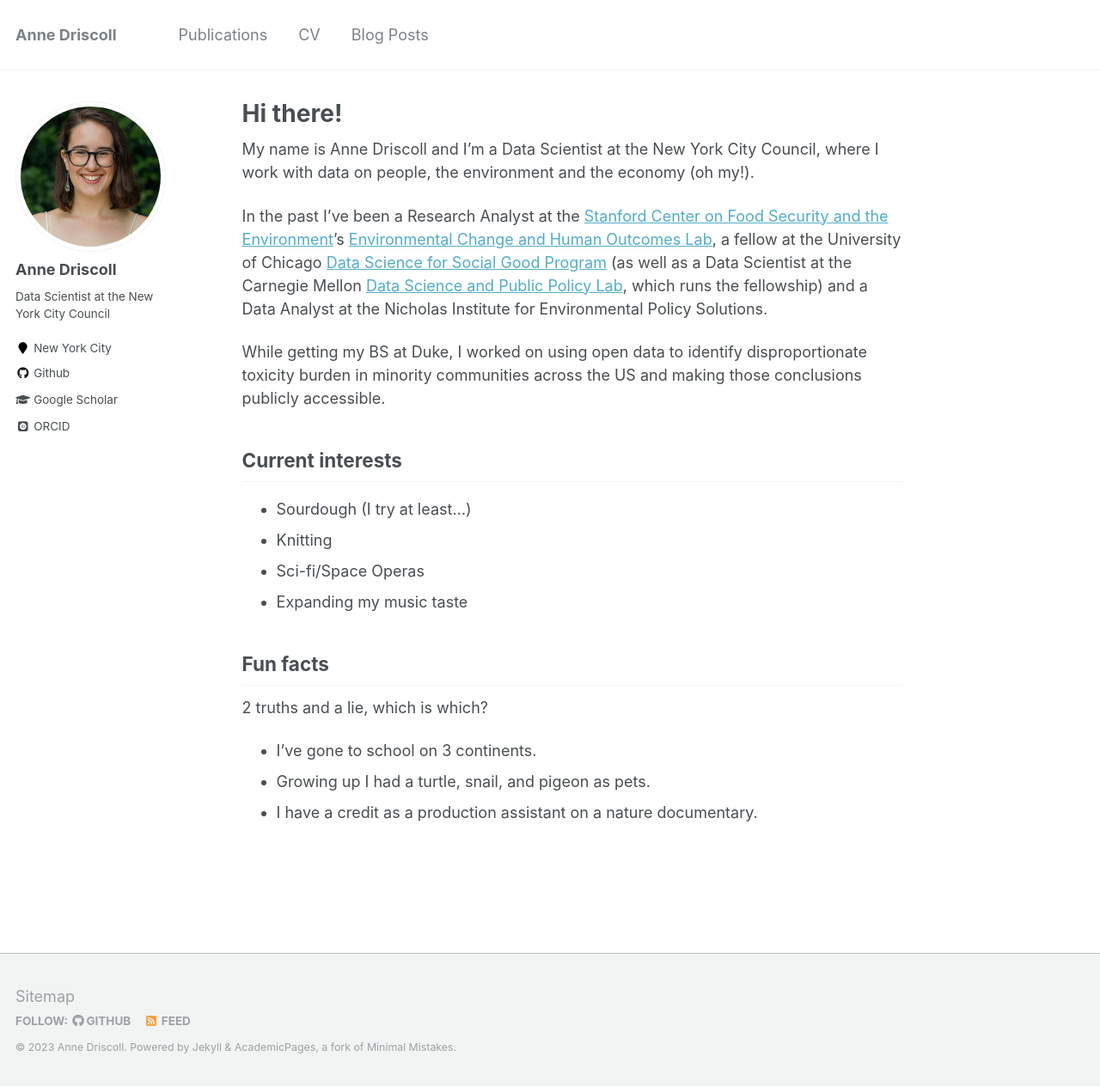
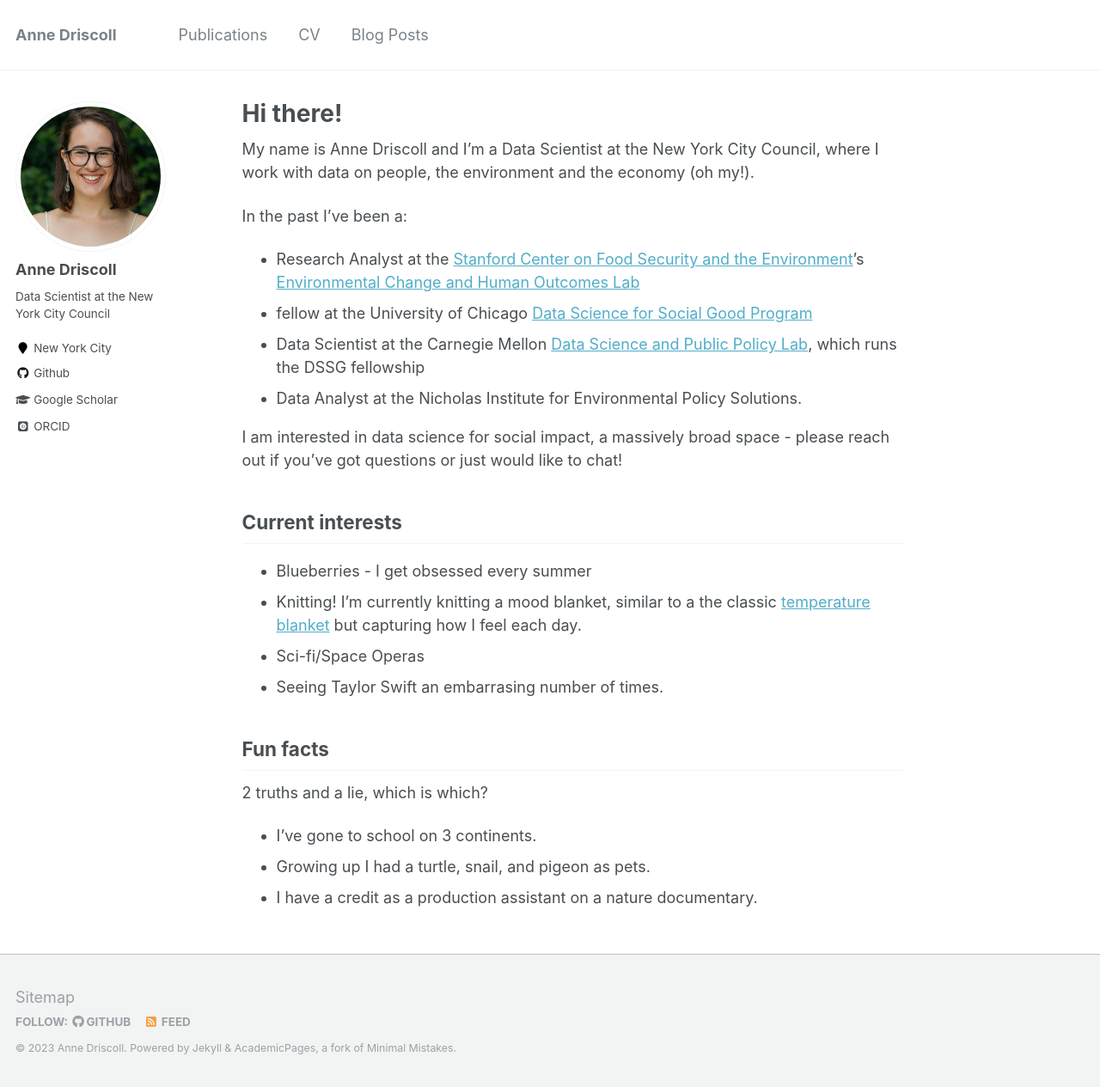
Before and after one commit to amd112/amd112.github.io, a Jekyll site: the page built from _pages/about.md, in a window 1280 px wide and 1265 px high. Shown: the whole window at 86% size. Built offline with Jekyll 4.4.1, drawn with Linux system fonts in a browser that asks for light colours; some web fonts are replaced.

Commit message:
Update about.md

```diff
--- a/_pages/about.md
+++ b/_pages/about.md
@@ -11,18 +11,21 @@ redirect_from:
 
 My name is Anne Driscoll and I’m a Data Scientist at the New York City Council, where I work with data on people, the environment and the economy (oh my!).
 
-In the past I’ve been a Research Analyst at the [Stanford Center on Food Security and the Environment](https://fsi.stanford.edu/people/anne-driscoll)'s [Environmental Change and Human Outcomes Lab](https://echolabs.squarespace.com/news), a fellow at the University of Chicago [Data Science for Social Good Program](https://www.dssgfellowship.org/europe/2018-fellows-staff-europe/) (as well as a Data Scientist at the Carnegie Mellon [Data Science and Public Policy Lab](http://www.datasciencepublicpolicy.org/), which runs the fellowship) and a Data Analyst at the Nicholas Institute for Environmental Policy Solutions.
-
-While getting my BS at Duke, I worked on using open data to identify disproportionate toxicity burden in minority communities across the US and making those conclusions publicly accessible.
+In the past I’ve been a:
+* Research Analyst at the [Stanford Center on Food Security and the Environment](https://fsi.stanford.edu/people/anne-driscoll)'s [Environmental Change and Human Outcomes Lab](https://echolabs.squarespace.com/news)
+* fellow at the University of Chicago [Data Science for Social Good Program](https://www.dssgfellowship.org/europe/2018-fellows-staff-europe/)
+* Data Scientist at the Carnegie Mellon [Data Science and Public Policy Lab](http://www.datasciencepublicpolicy.org/), which runs the DSSG fellowship
+* Data Analyst at the Nicholas Institute for Environmental Policy Solutions.
 
 
+I am interested in data science for social impact, a massively broad space - please reach out if you've got questions or just would like to chat!
 
 ## Current interests
 
-* Sourdough (I try at least...)
-* Knitting
+* Blueberries - I get obsessed every summer
+* Knitting! I'm currently knitting a mood blanket, similar to a the classic [temperature blanket](https://www.temperature-blanket.com/) but capturing how I feel each day.
 * Sci-fi/Space Operas
-* Expanding my music taste
+* Seeing Taylor Swift an embarrasing number of times.
 
 
 ## Fun facts
```
